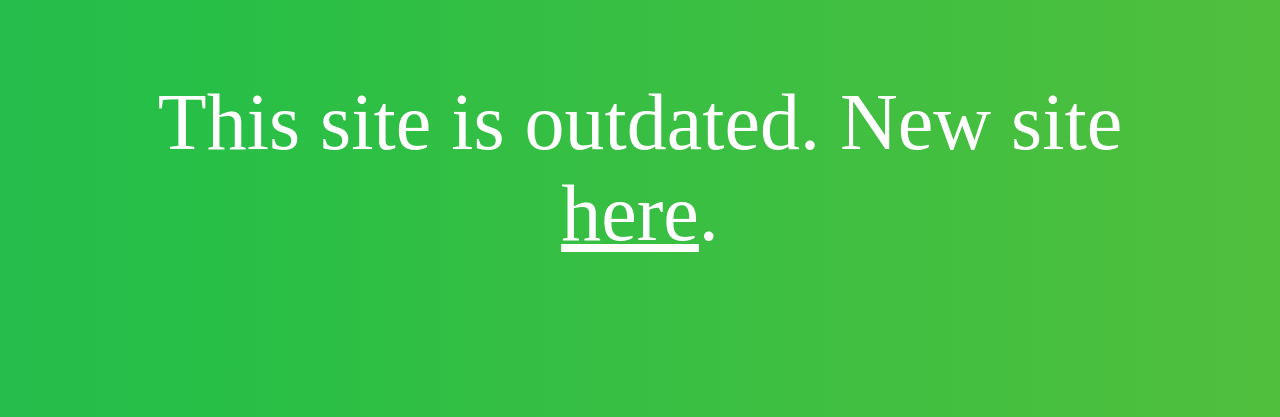
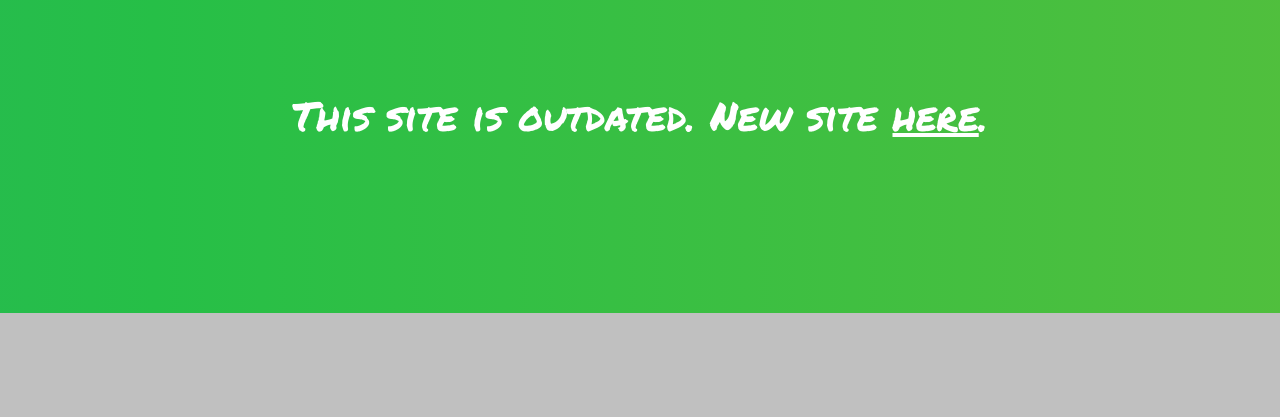
Before and after one commit to MJVL/mjvl.github.io-legacy, a plain HTML site: page index.html in a window 1280 px wide. Shown: the part 654-1071 px from the top of the page. After the commit the page ends 967 px from the top, so only its background shows below. Drawn offline with Linux system fonts and the light colour scheme.

Commit message:
Format link to new site

```diff
--- a/css/styles.css
+++ b/css/styles.css
@@ -53,3 +53,10 @@ body {
 #icon-sec a{
     color: white;
 }
+#icon-sec p{
+    font-family: 'Permanent Marker', cursive;
+    padding: 50px;
+    font-size: 50%;
+    text-align: center;
+    color: white;
+}
```
